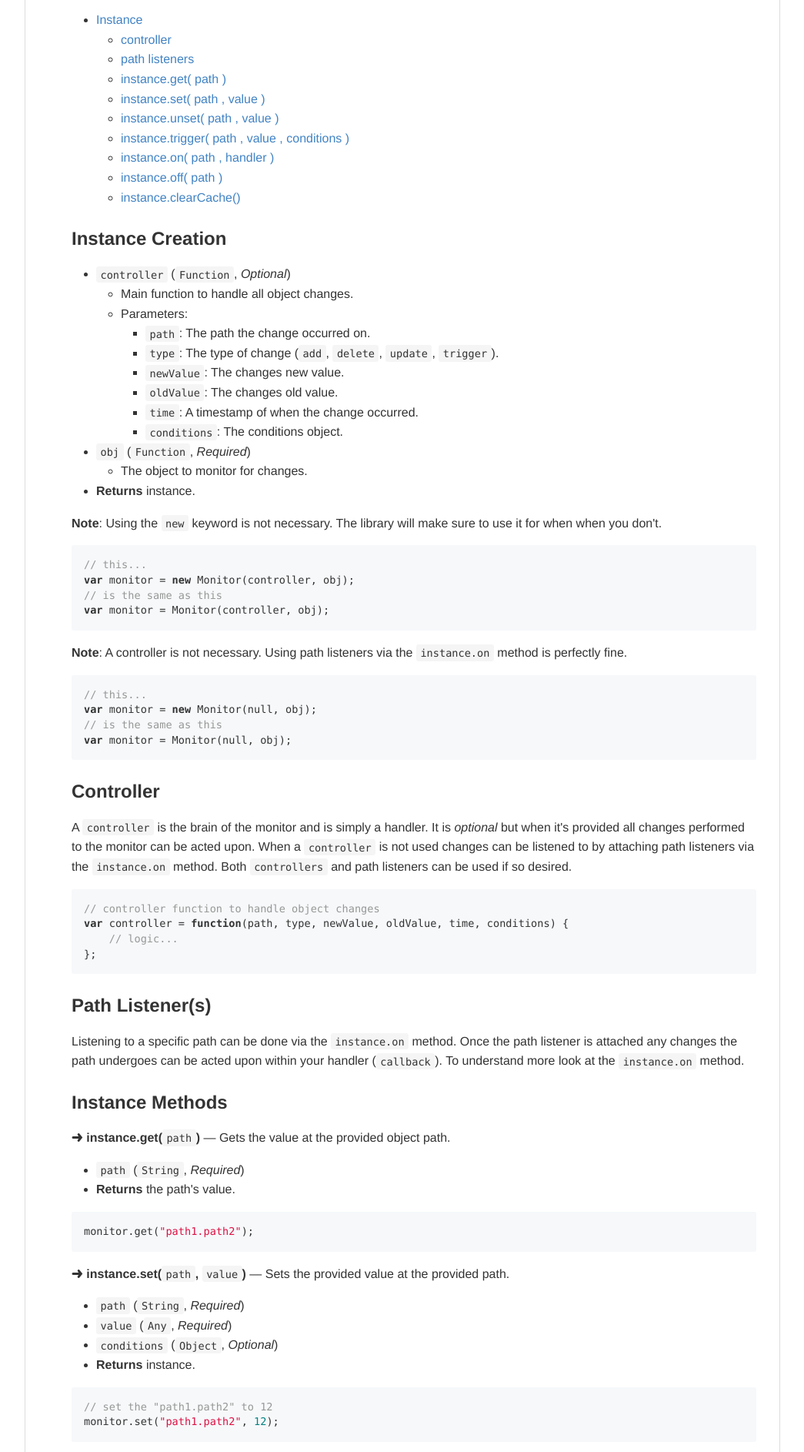
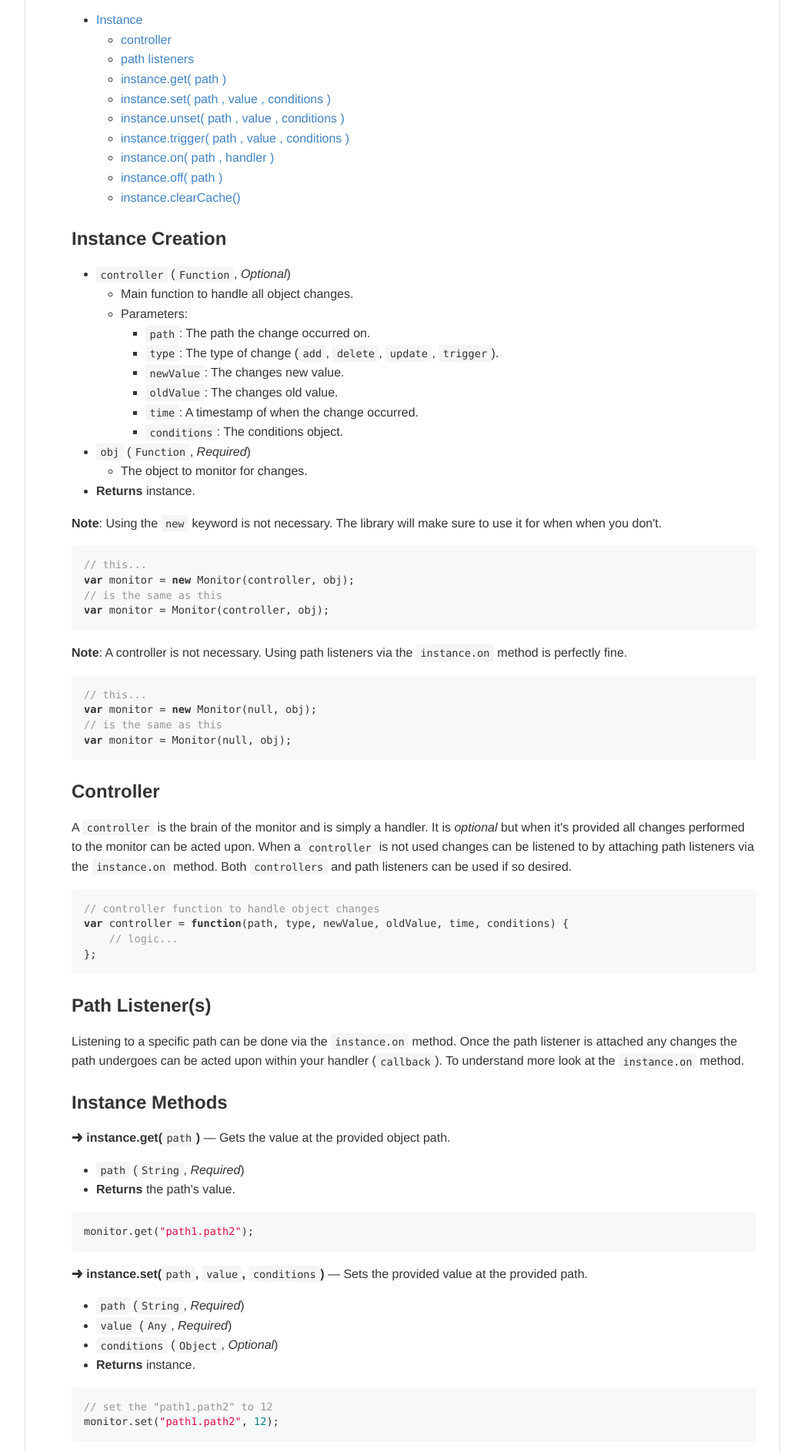
Before and after one commit to cgabriel5/monitorjs, a website: page markdown/preview/README.html in a window 1280 px wide. Shown: the part 1374-3260 px from the top of the page at 77% size, without its empty margins (117-1162 px from the left). Drawn offline with Linux system fonts and the light colour scheme.

Commit message:
docs: Update README.md
Add the missing parameter documentation for needed instance methods.

```diff
--- a/markdown/preview/README.html
+++ b/markdown/preview/README.html
@@ -71,8 +71,8 @@
 <li><a href="#instance-controller">controller</a></li>
 <li><a href="#path-listener">path listeners</a></li>
 <li><a href="#instance-methods-get">instance.get( path )</a></li>
-<li><a href="#instance-methods-set">instance.set( path , value )</a></li>
-<li><a href="#instance-methods-unset">instance.unset( path , value )</a></li>
+<li><a href="#instance-methods-set">instance.set( path , value , conditions )</a></li>
+<li><a href="#instance-methods-unset">instance.unset( path , value , conditions )</a></li>
 <li><a href="#instance-methods-trigger">instance.trigger( path , value , conditions )</a></li>
 <li><a href="#instance-methods-on">instance.on( path , handler )</a></li>
 <li><a href="#instance-methods-off">instance.off( path )</a></li>
@@ -128,7 +128,7 @@
 <li><strong>Returns</strong> the path&#39;s value.</li>
 </ul>
 <pre class="hljs"><code>monitor.get(<span class="hljs-string">"path1.path2"</span>);</code></pre><p><a name="instance-methods-set"></a>
-➜ <strong>instance.set(<code>path</code>, <code>value</code>)</strong> &mdash; Sets the provided value at the provided path.</p>
+➜ <strong>instance.set(<code>path</code>, <code>value</code>, <code>conditions</code>)</strong> &mdash; Sets the provided value at the provided path.</p>
 <ul class="list">
 <li><code>path</code> (<code>String</code>, <em>Required</em>)</li>
 <li><code>value</code> (<code>Any</code>, <em>Required</em>)</li>
@@ -158,9 +158,10 @@ monitor.set(<span class="hljs-string">"path1.path2"</span>, <span class="hljs-nu
 settings.set(<span class="hljs-string">"appearance.colors.rgb"</span>, [<span class="hljs-number">120</span>, <span class="hljs-number">0</span>, <span class="hljs-number">128</span>]);
 <span class="hljs-comment">// update the "appearance.colors.rgb" arrays first item</span>
 settings.set(<span class="hljs-string">"appearance.colors.rgb[0]"</span>, <span class="hljs-number">128</span>);</code></pre><p><a name="instance-methods-unset"></a>
-➜ <strong>instance.unset(<code>path</code>)</strong> &mdash; Removes the last property of the provided path.</p>
+➜ <strong>instance.unset(<code>path</code>, <code>conditions</code>)</strong> &mdash; Removes the last property of the provided path.</p>
 <ul class="list">
 <li><code>path</code> (<code>String</code>, <em>Required</em>)</li>
+<li><code>conditions</code> (<code>Object</code>, <em>Optional</em>)</li>
 <li><strong>Returns</strong> instance.</li>
 </ul>
 <pre class="hljs"><code>monitor.unset(<span class="hljs-string">"path1.path2"</span>);</code></pre><p><a name="instance-methods-trigger"></a>
```
Also changed, not shown: README.md.
